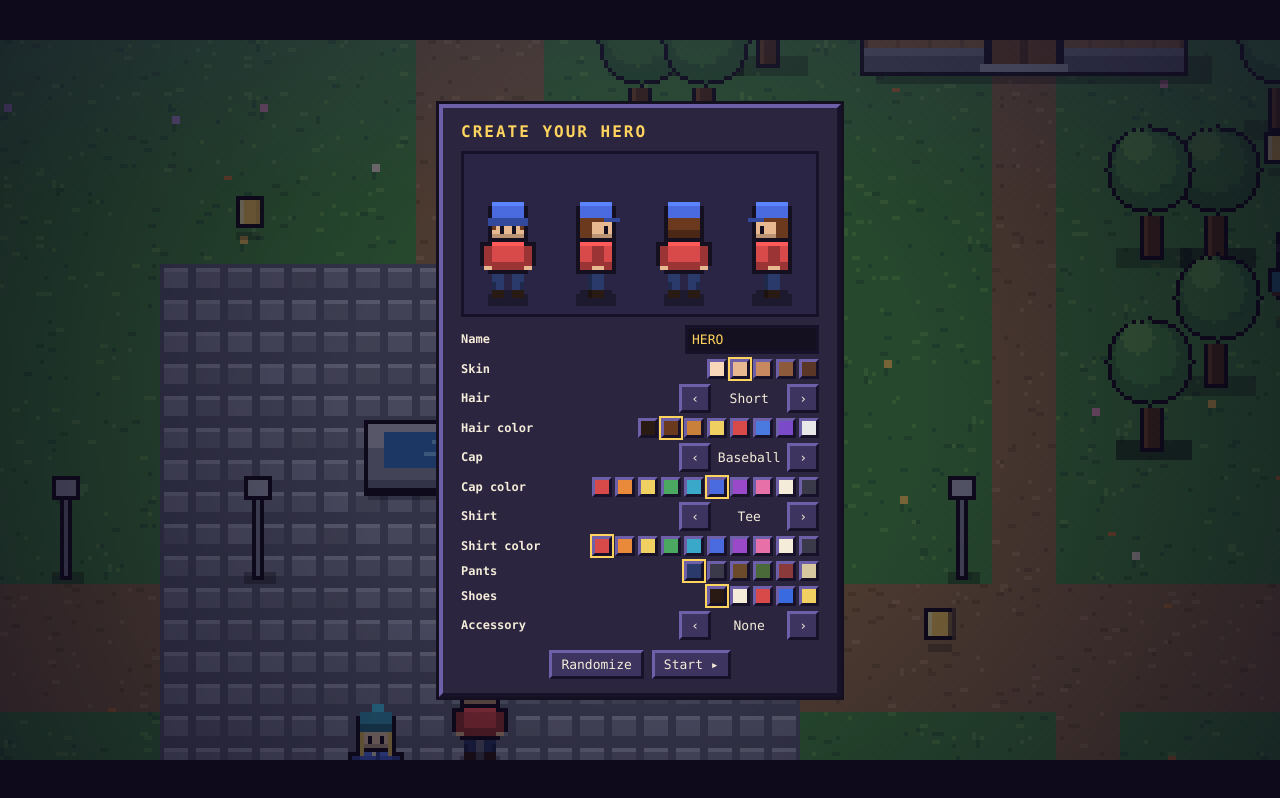
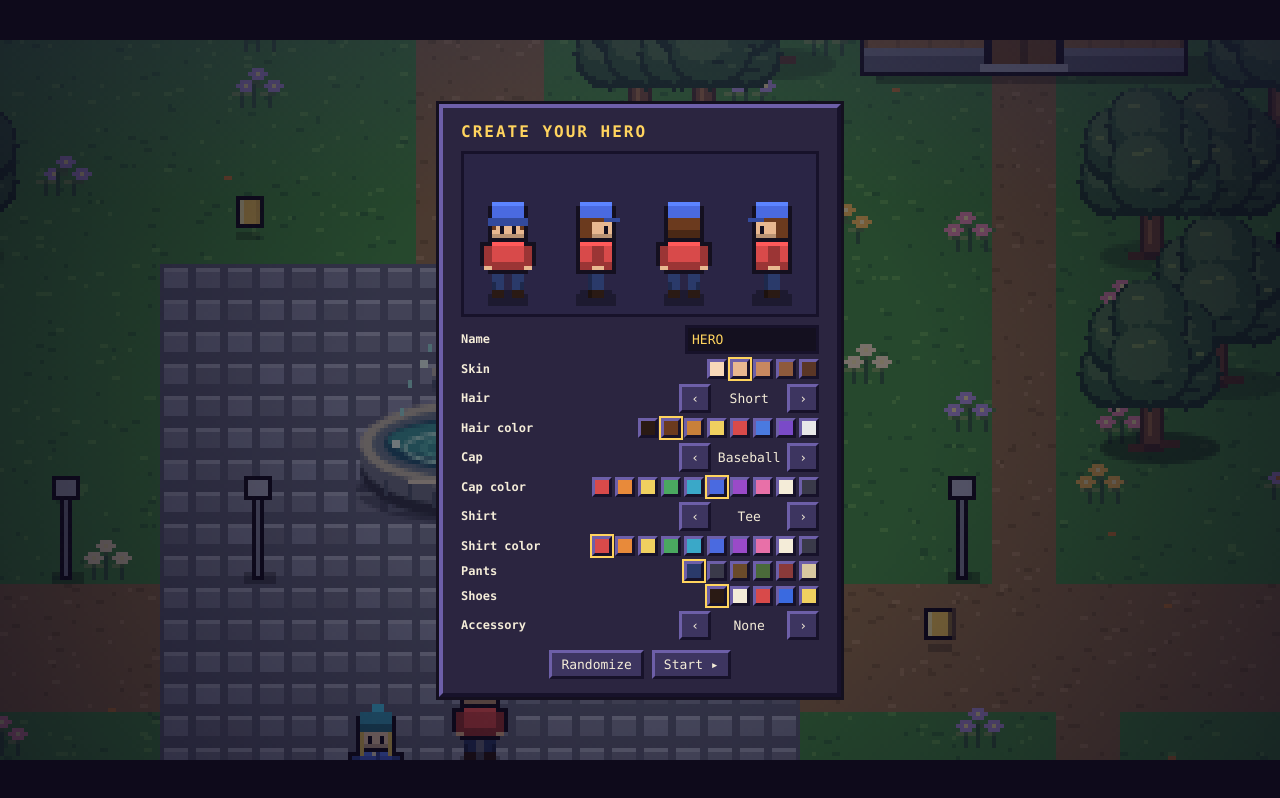
Before and after one commit to SiddhantKoli/retro-hub, a plain HTML site: page index.html in a window 1280 px wide. Drawn offline with Linux system fonts and the light colour scheme.

Commit message:
Detail the fountain and animate foliage

```diff
--- a/index.html
+++ b/index.html
@@ -120,6 +120,7 @@ for(let i=0;i<260;i++){const tx=1+rnd()*58|0,ty=1+rnd()*32|0;if(TL[ty*MW+tx]==0)
 for(let y=0;y<MH;y++)for(let x=0;x<MW;x++)if(TL[y*MW+x]==4)WT.push({x:x*16,y:y*16,k:x*7+y*13});
 const NPC=[{x:170,y:200,l:['HI! I MADE SNAKE.','FORK THE REPO, COPY TEMPLATE-GAME AND OPEN A PULL REQUEST!']},{x:470,y:312,l:['THE HUB LOADS EVERY FOLDER IN /GAMES AUTOMATICALLY.','NO CORE FILES TO EDIT, SO FEWER MERGE CONFLICTS!']},{x:700,y:190,l:['A GITHUB ACTION CHECKS YOUR MANIFEST.JSON ON EVERY PR.','A GREEN CHECK MEANS A REVIEWER CAN MERGE IT.']},{x:330,y:430,l:['WRITE A GOOD COMMIT MESSAGE. FUTURE YOU WILL THANK YOU.','ALSO ADD YOUR NAME TO THE CONTRIBUTORS WALL!']}];
 for(const n of NPC){n.c=rcfg();n.d=0;n.id=rnd()*9}
+const flowerColors = ['#f59abb', '#ffc85b', '#b9a0ed', '#fff0cb']
 const P={x:496,y:300,vx:0,vy:0,dir:0,fr:0,ft:0,lf:0};
 function solidT(x,y){const tx=x>>4,ty=y>>4;if(tx<0||ty<0||tx>=MW||ty>=MH)return true;const t=TL[ty*MW+tx];return t==4||t==5||t==7}
 function blocked(x,y){for(const[a,b]of[[x-4,y-4],[x+3,y-4],[x-4,y-1],[x+3,y-1]])if(solidT(a,b))return true;for(const o of OBS)if(x-4<o.x+o.w&&x+4>o.x&&y-4<o.y+o.h&&y>o.y)return true;for(const n of NPC)if(Math.abs(x-n.x)<8&&Math.abs(y-n.y)<5)return true;return false}
@@ -128,7 +129,7 @@ for(let i=0;i<500&&CO.length<14;i++){const x=24+rnd()*912|0,y=24+rnd()*496|0;if(
 const GR=document.createElement('canvas');GR.width=MW*16;GR.height=MH*16;const q=GR.getContext('2d'),MM=document.createElement('canvas');MM.width=MW;MM.height=MH;const mq=MM.getContext('2d');
 for(let ty=0;ty<MH;ty++)for(let tx=0;tx<MW;tx++){const t=TL[ty*MW+tx],x=tx*16,y=ty*16,P_=(c,a,b,w,h)=>px(c,x+a,y+b,w,h,q);
  P_([K.g2,K.d2,K.s2,K.wd2,K.w2,K.g2,K.a2,K.s1][t],0,0,16,16);
- if(t==0||t==5){for(let i=0;i<7;i++)P_(rnd()<.5?K.g1:K.g3,rnd()*15|0,rnd()*15|0,1+(rnd()*2|0),1);if(t==0&&rnd()<.09){const fc=['#f4a8c8','#ffd45e','#f4ecd8','#c8a8f4'][rnd()*4|0],a=2+rnd()*11|0,b=2+rnd()*10|0;P_(fc,a,b,2,2);P_(K.g1,a,b+2,1,2)}}
+ if(t==0||t==5){for(let i=0;i<7;i++)P_(rnd()<.5?K.g1:K.g3,rnd()*15|0,rnd()*15|0,1+(rnd()*2|0),1);if(t==0&&rnd()<.09){rnd();rnd();rnd()}}
  if(t==1)for(let i=0;i<9;i++)P_(rnd()<.5?K.d1:K.d3,rnd()*15|0,rnd()*15|0,1+(rnd()*2|0),1);
  if(t==2){P_(K.s1,0,0,16,16);for(const a of[0,8])for(const b of[0,8]){const v=.9+rnd()*.2;P_(sh(K.s2,v),a+1,b+1,6,6);P_(K.s3,a+1,b+1,6,1);P_(K.s1,a+1,b+6,6,1)}}
  if(t==3){for(let r=0;r<4;r++){P_(sh(K.wd2,.92+rnd()*.16),0,r*4,16,3);P_(K.wd1,0,r*4+3,16,1);P_(K.wd3,0,r*4,16,1)}P_(K.wd1,2,1,1,1);P_(K.wd1,13,5,1,1)}
@@ -177,8 +178,11 @@ if(mv){P.dir=Math.abs(P.vx)>Math.abs(P.vy)?(P.vx>0?3:2):(P.vy>0?0:1);P.ft+=dt*(r
 function render(){if(village.active){drawVillage();return}const ox=Math.round(cam.x),oy=Math.round(cam.y),L=clamp(.5+.62*Math.cos(((T/150+.02)%1)*6.2832),0,1),d=1-L;
  g.drawImage(GR,-ox,-oy);
  for(const w of WT){const x=w.x-ox,y=w.y-oy;if(x<-16||x>VW||y<-16||y>VH)continue;const s=Math.sin(T*2+w.k*.7);if(s>.55)px(K.w3,x+3+(w.k%5),y+5+(w.k%7),5,1);if(((w.k*31+Math.floor(T*3))%37)==0)px('#fff',x+(w.k%13)+1,y+(w.k%11)+2,1,1)}
- for(const f of TF){const x=f.x-ox,y=f.y-oy;if(x<-4||x>VW||y<-4||y>VH)continue;const s=Math.sin(T*2+f.p)*1.2;px(K.g3,x+s,y-3,1,2);px(K.g1,x,y-1,1,2);px(K.g3,x+s+2,y-2,1,1)}
  const it=[];
+ for(const f of TF){
+  if(f.x<ox-8||f.x>ox+VW+8||f.y<oy||f.y>oy+VH+12)continue;
+  it.push([f.y,()=>drawFlowers(f,ox,oy)]);
+ }
  for(const b of BD)it.push([b.by*16+64,()=>drawB(b,ox,oy)]);
  for(const t of TR)it.push([t.y,()=>drawTree(t,ox,oy)]);
  for(const l of LP)it.push([l.y,()=>{const x=l.x-ox,y=l.y-oy;g.fillStyle='rgba(0,0,0,.3)';g.fillRect(x-3,y-1,8,3);px(K.ink,x-1,y-20,3,21);px(K.s2,x,y-20,1,20);px(K.ink,x-3,y-25,7,6);px(d>.3?'#ffe9a0':K.s3,x-2,y-24,5,4)}]);
@@ -206,11 +210,89 @@ function drawB(b,ox,oy){const x=b.bx*16-ox,y=b.by*16-oy;if(x<-90||x>VW+10||y<-70
  px(K.ink,x+7,y+6,66,13);px('#1c1830',x+8,y+7,64,11);const fl=Math.sin(T*37+b.bx)>-.93?1:.35;g.globalAlpha=fl;px(b.nc,x+8,y+7,64,1);px(b.nc,x+8,y+17,64,1);txt(b.name,x+40-tw(b.name)/2,y+10,b.nc);g.globalAlpha=1;
  px(K.ink,x+30,y+41,20,23);px(K.wd2,x+32,y+43,16,21);px(K.wd3,x+32,y+43,16,1);px(K.wd1,x+39,y+43,2,21);px(K.gold,x+44,y+54,2,2);px(K.s3,x+29,y+62,22,2);
  for(const wx of[x+5,x+55]){px(K.ink,wx-1,y+32,22,14);if(b.id=='wall'){px('#2a1040',wx,y+33,20,12);const i=wx<x+40?0:1;txt(NAMES[(Math.floor(T/1.6)+i*3)%NAMES.length],wx+10-tw(NAMES[(Math.floor(T/1.6)+i*3)%NAMES.length])/2,y+37,'#ff9af0')}else{px(d>.3?'#ffd878':'#6a7a9a',wx,y+33,20,12);px(K.ink,wx+9,y+33,2,12);px(K.ink,wx,y+38,20,1);px(d>.3?'#fff2b8':'#9ab0d0',wx,y+33,8,2)}px(K.wd1,wx-1,y+46,22,3);px(['#f4a8c8','#ffd45e','#c8a8f4'][(wx+b.bx)%3],wx+3,y+45,2,2);px(['#f4a8c8','#ffd45e','#c8a8f4'][(wx+b.bx+1)%3],wx+10,y+45,2,2);px(K.g2,wx+6,y+45,2,1)}}
-function drawTree(t,ox,oy){const x=t.x-ox,y=t.y-oy;if(x<-24||x>VW+24||y<-10||y>VH+40)return;const s=Math.sin(T*1.5+t.x)*1;g.fillStyle='rgba(0,0,0,.28)';g.fillRect(x-9,y-2,19,5);px(K.ink,x-3,y-10,6,11);px(K.wd1,x-2,y-10,4,10);px(K.wd2,x-2,y-10,1,10);
- blob(x+s,y-22,11,K.ink);blob(x+s,y-22,10,sh(K.g1,t.v));blob(x+s-1,y-24,8,sh(K.g2,t.v));blob(x+s-3,y-28,4,sh(K.g3,t.v));px(K.g1,x+s+3,y-18,4,1)}
-function drawFo(ox,oy){const x=FO.x-ox,y=FO.y-oy;if(x<-40||x>VW+40||y<-40||y>VH+40)return;g.fillStyle='rgba(0,0,0,.28)';g.fillRect(x-28,y-2,60,5);
- px(K.ink,x-29,y-17,58,19);px(K.s3,x-28,y-16,56,6);px(K.s2,x-28,y-10,56,10);px(K.s1,x-28,y-2,56,2);px(K.w2,x-24,y-14,48,9);px(K.w3,x-22+((T*10)%20),y-12,8,1);px(K.w3,x-10-((T*8)%12),y-9,6,1);
- px(K.ink,x-5,y-30,10,18);px(K.s2,x-4,y-29,8,16);px(K.s3,x-4,y-29,2,16);px(K.ink,x-10,y-31,20,5);px(K.s3,x-9,y-30,18,3);px(K.w3,x-6,y-33,12,2)}
+function windAt(x,y){
+ return Math.sin(T*2.35-x*.036-y*.016)*.7+Math.sin(T*1.1-x*.009)*.5;
+}
+function drawFlowers(f,ox,oy){
+ const x=Math.round(f.x-ox),y=Math.round(f.y-oy);
+ const sway=Math.round(windAt(f.x,f.y)*1.55);
+ const petal=flowerColors[Math.floor(f.p*3)%flowerColors.length];
+ for(const stem of [-3,0,4]){
+  const base=x+stem,top=base+sway,height=stem===0?8:5;
+  px('#396944',base,y-height+2,1,height-1);
+  px('#81ad61',base-2,y-3,2,1);
+  px('#56894c',base+1,y-5,2,1);
+  px('#54804d',Math.min(base,top),y-height+2,Math.abs(sway)+1,1);
+  px(petal,top-2,y-height,5,1);
+  px(petal,top-1,y-height-1,3,3);
+  px('#fff1b2',top,y-height,1,1);
+ }
+}
+function drawTree(t,ox,oy){
+ const x=t.x-ox,y=t.y-oy;
+ if(x<-26||x>VW+26||y<-10||y>VH+48)return;
+ const gust=windAt(t.x,t.y),bend=Math.round(gust*3);
+ const shade=sh('#214331',t.v),leaf=sh('#386a42',t.v);
+ const mid=sh('#548451',t.v),light=sh('#81a95d',t.v);
+ g.fillStyle='rgba(12,25,21,.28)';
+ g.beginPath();g.ellipse(x+2,y,15,4,0,0,Math.PI*2);g.fill();
+ px('#4c3831',x-3,y-14,6,15);px('#805840',x-2,y-14,4,13);
+ px('#ae7c50',x-1,y-12,1,9);
+ px('#634331',x-6,y-1,4,2);px('#634331',x+2,y-2,5,2);
+ px('#805840',x-5,y-15,4,5);px('#805840',x+2,y-18,5,5);
+ for(const [cx,cy,r] of [[-9,-19,8],[9,-19,8],[-6,-28,9],[7,-28,9],[0,-33,9],[0,-21,10]]){
+  const bx=x+cx+Math.round(bend*(-cy/33)),by=y+cy;
+  blob(bx,by,r+1,shade);
+  blob(bx,by-1,r,leaf);
+  blob(bx-2,by-3,r-3,mid);
+  px(light,bx-4,by-5,3,1);
+  px(mid,bx+3,by+1,3,1);
+  px(shade,bx+1,by+4,3,1);
+ }
+ for(let i=0;i<7;i++){
+  const lx=x-12+i*4+Math.round(bend*.8),ly=y-30+(i*11)%15;
+  px(i%3===0?light:mid,lx,ly,2,1);
+ }
+}
+function drawFo(ox,oy){
+ const x=FO.x-ox,y=FO.y-oy;
+ if(x<-46||x>VW+46||y<-12||y>VH+52)return;
+ const oval=(color,cx,cy,rx,ry)=>{
+  g.fillStyle=color;g.beginPath();g.ellipse(cx,cy,rx,ry,0,0,Math.PI*2);g.fill();
+ };
+ oval('rgba(17,22,35,.35)',x+2,y+1,33,8);
+ oval('#333948',x,y-4,30,12);
+ oval('#717987',x,y-7,30,12);
+ for(let i=-24;i<=24;i+=6)px('#515b6d',x+i,y+1-Math.floor(i*i/150),1,4);
+ oval('#c8c0aa',x,y-11,30,11);
+ oval('#6f8290',x,y-11,27,9);
+ oval('#245c73',x,y-11,24,7);
+ oval('#3e9d9b',x,y-12,23,5);
+ for(let i=0;i<4;i++){
+  const phase=(T*.72+i*.25)%1;
+  g.strokeStyle=i%2?'#b2ecdc':'#6bccbf';
+  g.lineWidth=1;
+  g.beginPath();g.ellipse(x,y-10,3+phase*19,1+phase*4,0,0,Math.PI*2);g.stroke();
+ }
+ px('#394557',x-5,y-27,10,16);px('#929aa0',x-3,y-27,6,14);
+ px('#dbceae',x-2,y-25,2,11);
+ oval('#505b70',x,y-26,12,5);oval('#c8c0aa',x,y-29,12,4);
+ oval('#277b8b',x,y-29,9,2);
+ px('#a2d9cb',x-1,y-42,2,13);px('#e6fff0',x,y-45,1,10);
+ for(let side=-1;side<=1;side+=2){
+  for(let i=0;i<9;i++){
+   const phase=(T*1.8+i/9)%1;
+   const dx=side*(2+phase*20);
+   const dy=-34-35*phase+57*phase*phase;
+   px(i%3?'#9de5dc':'#eaffef',x+dx,y+dy,i%3?1:2,2);
+  }
+  for(const dx of [7,10]){
+   const phase=(T*3+dx*.13)%1;
+   px('#b6ebd9',x+side*dx,y-27+phase*13,1,3);
+  }
+ }
+ px('#e8dcc1',x-18,y-2,8,1);px('#e8dcc1',x+10,y-2,8,1);
+}
 function hud(ox,oy,d){box(4,4,54,15);px(K.ink,9,8,7,7);px(K.gold,10,9,5,5);px('#fff6b0',11,10,2,3);txt('X '+coins+'/'+CO.length,20,9,K.tx,1,1);
  box(VW-66,4,62,38);g.drawImage(MM,VW-65,5);px(K.ink,VW-66+((P.x/16)|0)+0,6+(P.y/16|0)-1,3,3);if(Math.floor(T*3)%2)px(K.red,VW-65+(P.x/16|0),5+(P.y/16|0),1,1);for(const b of BD)px(K.gold,VW-65+b.bx+2,5+b.by+3,2,2);
  txt(d>.55?'NIGHT':d>.3?'DUSK':'DAY',VW-64,44,K.tx,1,1);
```
